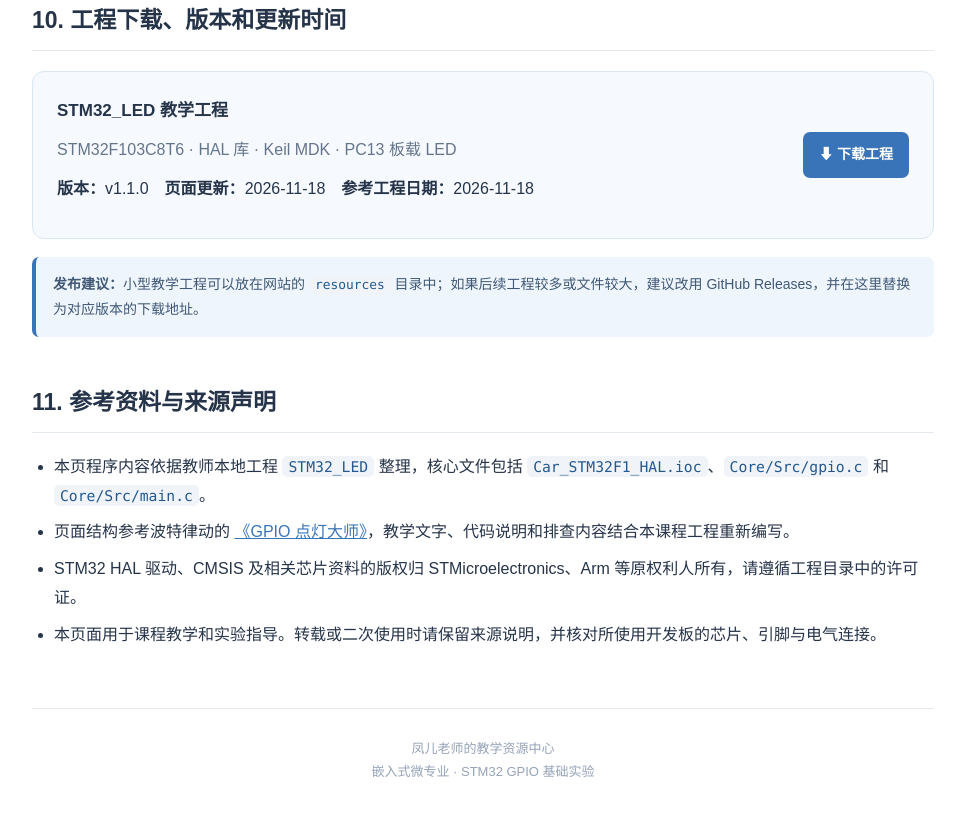
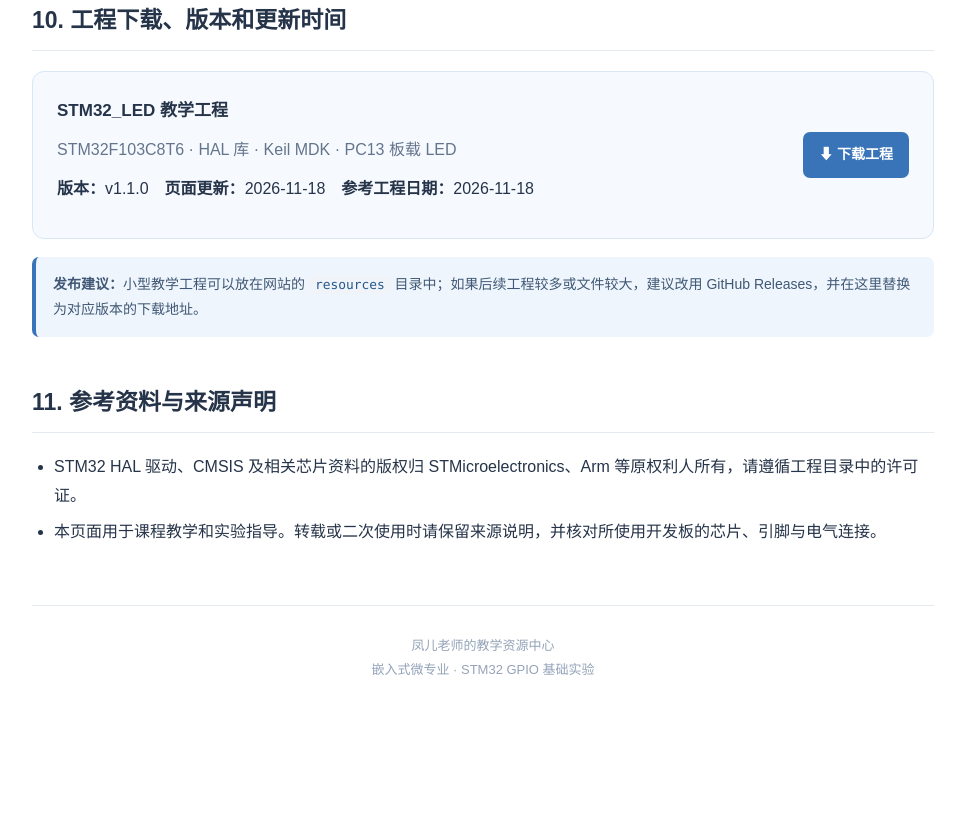
Before and after one commit to weichenxmu/feng-er-teaching-center, a plain HTML site: page experiments/stm32/gpio-led.html in a window 1280 px wide. Shown: the part 5295-6110 px from the top of the page, without its empty margins (292-1257 px from the left). After the commit the page ends 6046 px from the top, so only its background shows below. Drawn offline with Linux system fonts and the light colour scheme.

Commit message:
Update gpio-led.html

```diff
--- a/experiments/stm32/gpio-led.html
+++ b/experiments/stm32/gpio-led.html
@@ -512,8 +512,6 @@ while (1)
     <section id="references">
       <h2>11. 参考资料与来源声明</h2>
       <ul class="source-list">
-        <li>本页程序内容依据教师本地工程 <code>STM32_LED</code> 整理，核心文件包括 <code>Car_STM32F1_HAL.ioc</code>、<code>Core/Src/gpio.c</code> 和 <code>Core/Src/main.c</code>。</li>
-        <li>页面结构参考波特律动的 <a href="https://docs.baud-dance.com/docs/stm32/example/GPIO_ledMaster/" target="_blank" rel="noopener">《GPIO 点灯大师》</a>，教学文字、代码说明和排查内容结合本课程工程重新编写。</li>
         <li>STM32 HAL 驱动、CMSIS 及相关芯片资料的版权归 STMicroelectronics、Arm 等原权利人所有，请遵循工程目录中的许可证。</li>
         <li>本页面用于课程教学和实验指导。转载或二次使用时请保留来源说明，并核对所使用开发板的芯片、引脚与电气连接。</li>
       </ul>
```
